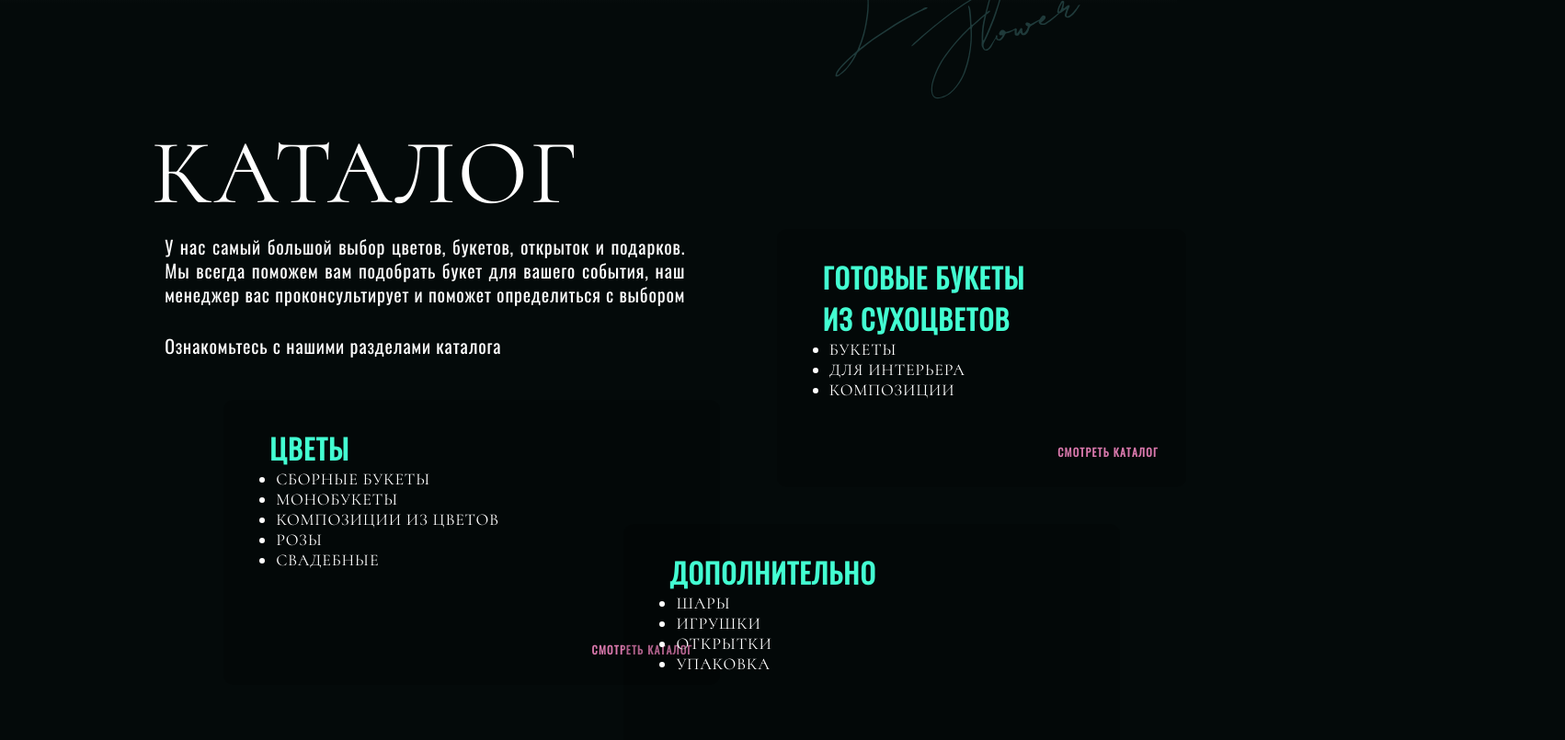
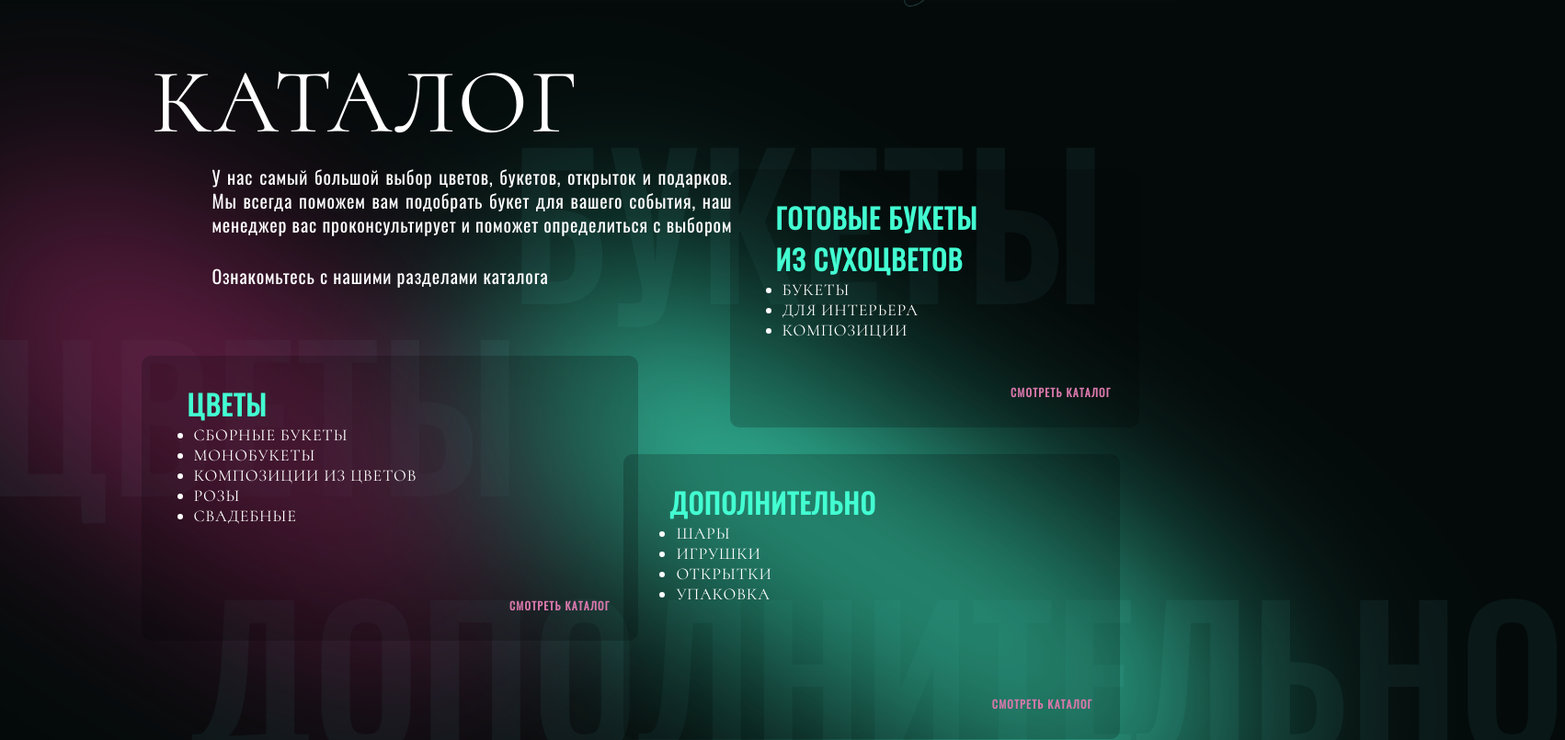
Before and after one commit to jgerba/flower-react-client, a React (Create React App) app: page / in a window 1280 px wide. Shown: the part 1240-2045 px from the top of the page at 92% size, 1702 px wide, since content can reach past the window. Built offline with nearby package versions, Linux system fonts and the light colour scheme; grey boxes are pictures that could not be loaded.

Commit message:
catalogue section styling

```diff
--- a/src/pages/Home.jsx
+++ b/src/pages/Home.jsx
@@ -123,6 +123,15 @@ function HomePage() {
                     <div
                         className={classes['catalogue__decor-oval-right']}
                     ></div>
+                    <p className={classes['catalogue__decor-sign-bouquet']}>
+                        букеты
+                    </p>
+                    <p className={classes['catalogue__decor-sign-flowers']}>
+                        Цветы
+                    </p>
+                    <p className={classes['catalogue__decor-sign-extra']}>
+                        дополнительно
+                    </p>
                 </section>
                 <section>
                     <h2>Популярные</h2>
--- a/src/pages/Home.module.css
+++ b/src/pages/Home.module.css
@@ -5,7 +5,7 @@
 .decor-flower {
     position: absolute;
 
-    width: 100%;
+    width: 100vw;
     height: 1244px;
 
     top: 0px;
@@ -23,7 +23,7 @@
 .decor-flower-back {
     position: absolute;
 
-    width: 100%;
+    width: 100vw;
     height: 1244px;
 
     top: 0px;
@@ -83,8 +83,8 @@
     position: absolute;
 
     width: 305px;
-    right: 99px;
-    top: 1136px;
+    right: 129px;
+    top: 1036px;
 
     transform: rotate(-10.255deg);
 
@@ -155,7 +155,7 @@ h2.main-header {
 
 .catalogue-header {
     left: 165px;
-    top: 44px;
+    top: -33px;
 }
 
 .catalogue-intro {
@@ -167,8 +167,8 @@ h2.main-header {
     width: 566px;
     height: 134px;
 
-    top: 50px;
-    left: 14%;
+    top: -26px;
+    left: 18vw;
 
     text-align: justify;
 }
@@ -188,8 +188,8 @@ h2.main-header {
     width: 540px;
     height: 310px;
 
-    top: 96px;
-    left: 19%;
+    top: 48px;
+    left: 12vw;
     padding: 30px 30px 30px 50px;
 }
 
@@ -199,8 +199,8 @@ h2.main-header {
     width: 445px;
     height: 281px;
 
-    top: -400px;
-    left: 66%;
+    top: -465px;
+    left: 62vw;
     padding: 30px 30px 30px 50px;
 }
 
@@ -210,8 +210,8 @@ h2.main-header {
     width: 540px;
     height: 310px;
 
-    top: -360px;
-    left: 53%;
+    top: -436px;
+    left: 53vw;
     padding: 30px 30px 30px 50px;
 }
 
@@ -243,3 +243,88 @@ h2.main-header {
 
     color: var(--customPink);
 }
+
+.catalogue__decor-oval-left {
+    position: absolute;
+
+    width: 707.545px;
+    height: 236.872px;
+    left: -8vw;
+    top: 1571px;
+
+    transform: rotate(32.828deg);
+
+    border-radius: 707.545px;
+    background: #7d2253;
+    filter: blur(125px);
+
+    z-index: -4;
+}
+
+.catalogue__decor-oval-right {
+    position: absolute;
+
+    width: 879.44px;
+    height: 211.054px;
+    right: -8vw;
+    top: 1741px;
+
+    transform: rotate(32.828deg);
+
+    border-radius: 879.44px;
+    background: #43ffd2;
+    filter: blur(125px);
+
+    z-index: -4;
+}
+
+.catalogue__decor-sign-bouquet {
+    position: absolute;
+
+    top: 1332px;
+    right: 6vw;
+
+    font-family: 'Oswald';
+    font-size: 200px;
+    font-weight: 700;
+    letter-spacing: 8px;
+    text-transform: uppercase;
+
+    color: #0a1717;
+
+    z-index: -5;
+}
+
+.catalogue__decor-sign-flowers {
+    position: absolute;
+
+    top: 1541px;
+    left: -1vw;
+
+    font-family: 'Oswald';
+    font-size: 200px;
+    font-weight: 700;
+    letter-spacing: 8px;
+    text-transform: uppercase;
+
+    color: #0a1717;
+
+    z-index: -5;
+}
+
+.catalogue__decor-sign-extra {
+    position: absolute;
+
+    top: 1824px;
+    right: -33vw;
+
+    font-family: 'Oswald';
+    font-size: 200px;
+    font-weight: 700;
+    letter-spacing: 8px;
+    text-transform: uppercase;
+
+    color: #0a1717;
+
+    z-index: -5;
+}
```
